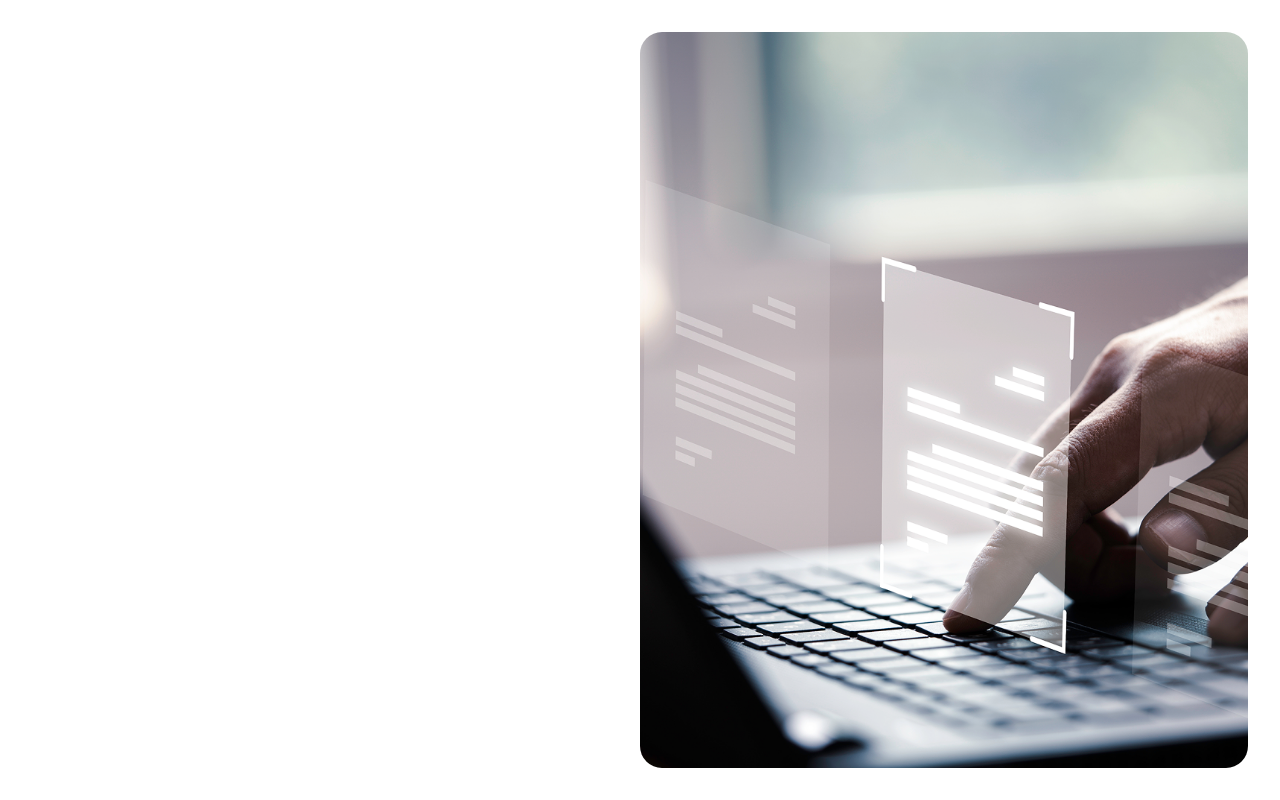
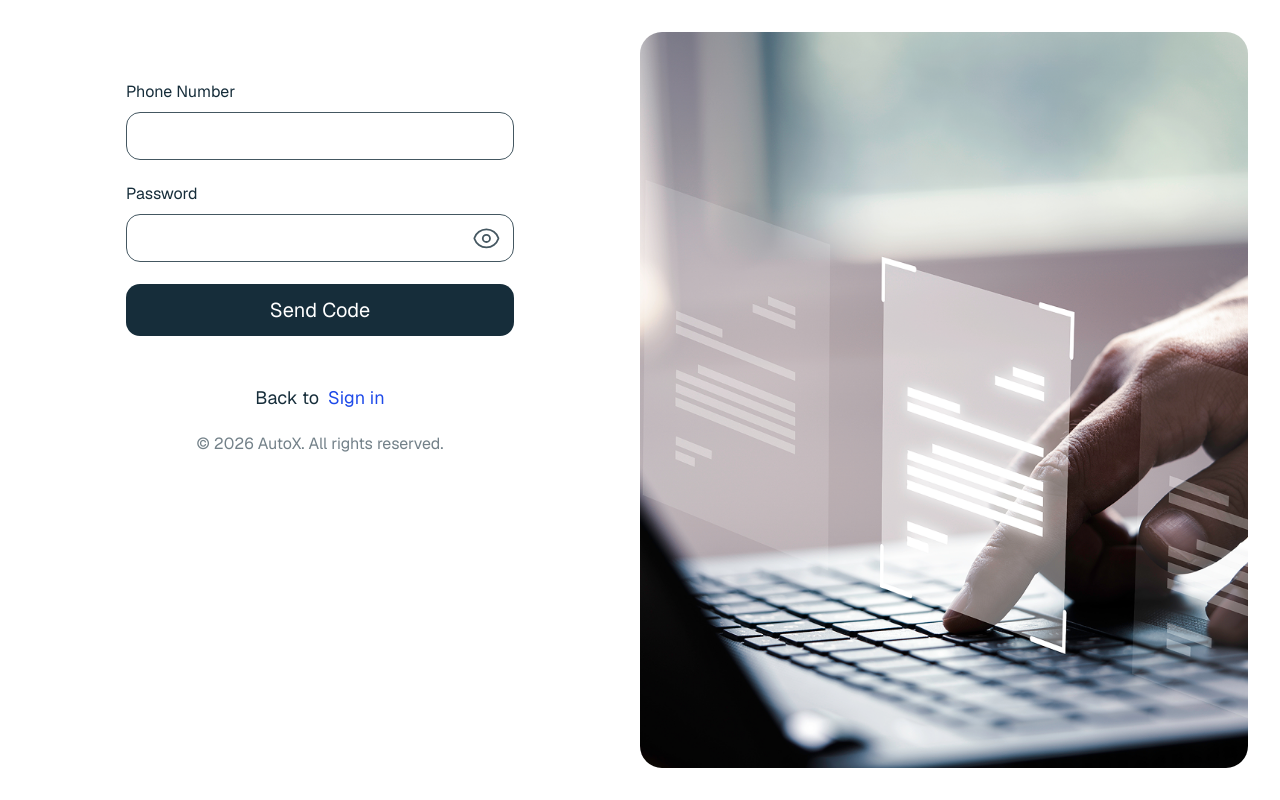
Before and after one commit to rezakoohpeyma/autoX-front, a Next.js app: page /reset-password in a window 1280 px wide. Built offline with nearby package versions, Linux system fonts and the light colour scheme.

Commit message:
feat: add initial reset password implementation

```diff
--- a/src/app/(auth)/reset-password/page.tsx
+++ b/src/app/(auth)/reset-password/page.tsx
@@ -1,8 +1,9 @@
+import ResetPasswordForm from '@/features/auth/components/reset-password-form';
 import { JSX } from 'react';
 export default function ResetPasswordPage(): JSX.Element {
     return (
         <div>
-
+            <ResetPasswordForm />
         </div>
     )
 }
--- /dev/null
+++ b/src/features/auth/components/reset-password-form.tsx
@@ -0,0 +1,51 @@
+'use client';
+import { JSX } from 'react';
+import AuthForm from './ui/auth-form';
+import { FormWraper } from '@/components/ui/form/form-wraper';
+import { Input } from '@/components/ui/form/input';
+import { resetPasswordFormSchema, ResetPasswordType } from '../schema';
+import { SubmitHandler } from 'react-hook-form';
+import { zodResolver } from '@hookform/resolvers/zod';
+import SubmitBtn from './ui/submit-btn';
+import { FormLink } from '@/components/ui/form/form-link';
+import Copyright from '@/components/ui/copyright';
+import { routes } from '@/config/routes';
+export default function ResetPasswordForm(): JSX.Element {
+    const onSubmit: SubmitHandler<ResetPasswordType> = (formData) => {}
+    const formOpt = {
+        resolver: zodResolver(resetPasswordFormSchema)
+    }
+    return (
+        <AuthForm
+            onSubmit={onSubmit}
+            formOpt={formOpt}
+            className="w-full max-w-97 mx-auto flex justify-center items-center flex-col gap-6 sm:gap-12"
+        >
+            <FormWraper>
+                <Input
+                    nameId='phoneNumber'
+                >
+                    Phone Number
+                </Input>
+                <Input
+                    type='password'
+                    nameId='password'
+                >
+                    Password
+                </Input>
+                <SubmitBtn className='mt-4'>Send Code</SubmitBtn>
+            </FormWraper>
+            <FormWraper className='text-center'>
+                <FormLink
+                    question="Back to"
+                    href={routes.signIn}
+                    className='text-primary text-lg mb-5'
+                    linkClasses='text-link font-normal text-lg'
+                >
+                    Sign in
+                </FormLink>
+                <Copyright />
+            </FormWraper>
+        </AuthForm>
+    )
+}
```
